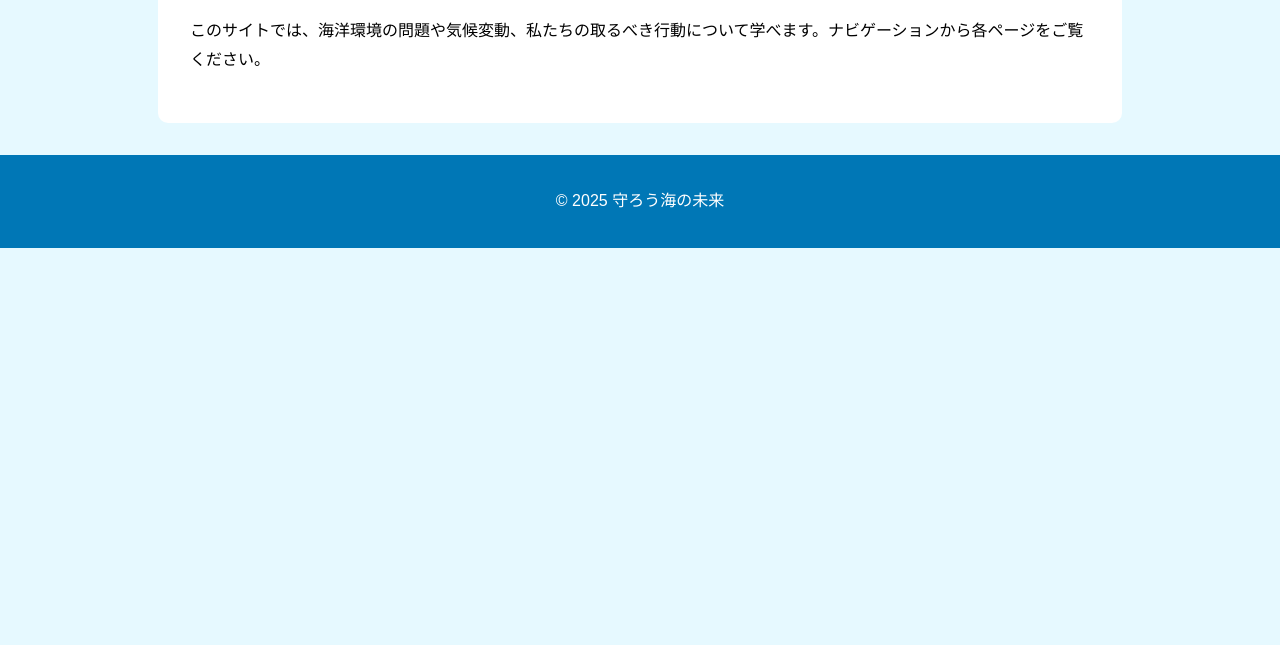
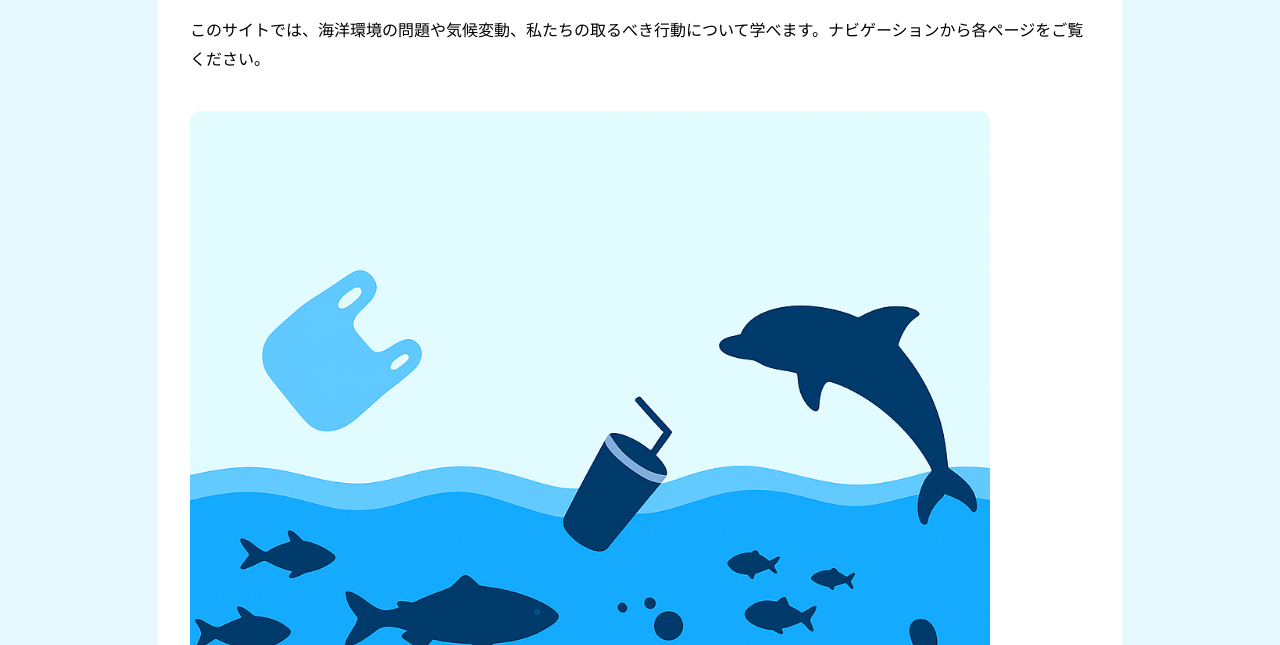
Before and after one commit to muxi2596/ocean1-project, a plain HTML site: page index.html in a window 1280 px wide. Shown: the part 307-952 px from the top of the page. Before the commit the page ends 800 px from the top, so only its background shows below. Drawn offline with Linux system fonts and the light colour scheme.

Commit message:
Add files via upload

```diff
--- a/index.html
+++ b/index.html
@@ -26,6 +26,7 @@
 <section>
     <h2>ホーム</h2>
     <p>このサイトでは、海洋環境の問題や気候変動、私たちの取るべき行動について学べます。ナビゲーションから各ページをご覧ください。</p>
+    <img src="index1.png" alt="海洋環境のイラスト" style="width: 100%; max-width: 800px; margin-top: 20px; border-radius: 10px;" />
 </section>
 <footer><p>&copy; 2025 守ろう海の未来</p></footer>
 </body>
```
Also changed, not shown: index1.png (added).
